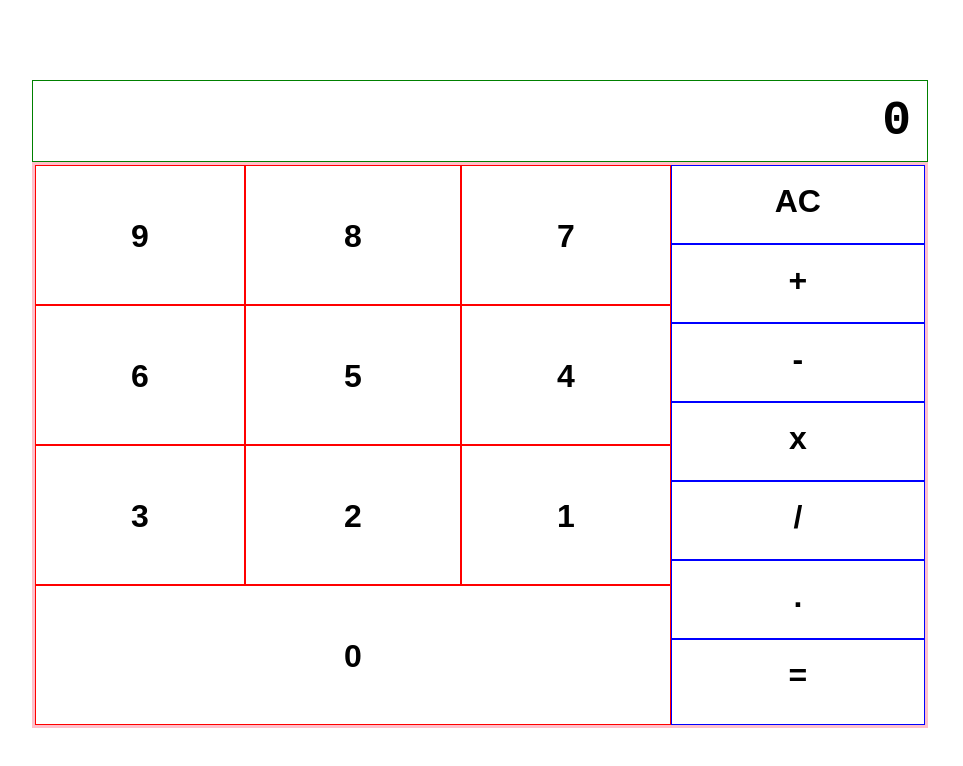
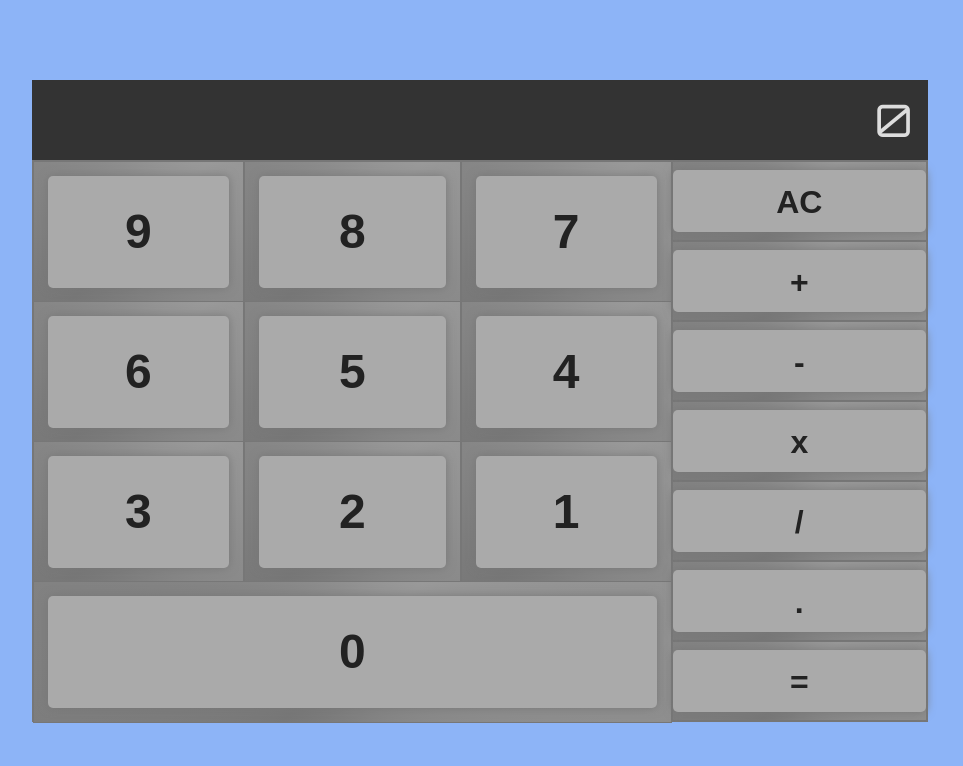
Before and after one commit to AyumiOsawa/freeCodeCamp, a React (Create React App) app in the folder front-end_library_project/calculator/: page / in a window 1280 px wide. Shown: the top 766 px of the page, without its empty margins (160-1123 px from the left). Built offline with nearby package versions, Linux system fonts and the light colour scheme.

Commit message:
style added

```diff
--- a/front-end_library_project/calculator/public/index.html
+++ b/front-end_library_project/calculator/public/index.html
@@ -24,6 +24,8 @@
       work correctly both with client-side routing and a non-root public URL.
       Learn how to configure a non-root public URL by running `npm run build`.
     -->
+    <link rel="preconnect" href="https://fonts.gstatic.com">
+    <link href="https://fonts.googleapis.com/css2?family=Orbitron&display=swap" rel="stylesheet">
     <title>React Redux App</title>
   </head>
   <body>
--- a/front-end_library_project/calculator/src/App.css
+++ b/front-end_library_project/calculator/src/App.css
@@ -2,6 +2,11 @@
   margin: 0;
   padding: 0;
 }
+
+body {
+  background-color: #8db4f7;
+}
+
 .App {
   width: 70%;
   min-height: 100vh;
@@ -9,19 +14,19 @@
 }
 
 .display {
-  font-size: 3rem;
-  font-family: monospace;
-  font-weight: bold;
+  color: #dddddd;
+  font-size: 2.8rem;
+  font-family: 'Orbitron', sans-serif;
   text-align: right;
   line-height: 10vh;
   height: 10vh;
   margin-top: 10vh;
   padding-right: 1rem;
-  border: 1px solid green;
+  background-color: #333333;
 }
 
 .key {
-  font-size: 2rem;
+  color: #222222;
   font-family: sans-serif;
   font-weight: bold;
   text-align: center;
@@ -30,7 +35,7 @@
 
 .key__container {
   height: 70vh;
-  border: 3px solid pink;
+  border: 1px solid #777777;
   display: flex;
   flex-flow: row;
 }
--- a/front-end_library_project/calculator/src/features/control/Control.css
+++ b/front-end_library_project/calculator/src/features/control/Control.css
@@ -4,13 +4,25 @@
   flex-direction: column;
 }
 
-.key__control {
-  font-size: 1.7rem;
-  border: 1px solid blue;
-  line-height: calc(70vh / 8);
+.key_wrapper__control {
+  height: calc(70vh / 7);
+  background: conic-gradient(
+     from 45deg, #999999, #777777, #999999);
+  border: 1px solid #777777;
+  display: flex;
+  align-items: center;
+  justify-content: center;
 }
 
 .key__control {
+  font-size: 2rem;
+  line-height: calc(70vh / 7 * 0.8);
+  height: 80%;
+  /* width: calc(100% - 70vh / 7 * 0.2); */
+  width: 20px;
+  background-color: #aaaaaa;
+  box-shadow: 0px 0px 10px #777777;
+  border-radius: 5px 5px;
   flex-grow: 1;
 }
 
--- a/front-end_library_project/calculator/src/features/control/Control.js
+++ b/front-end_library_project/calculator/src/features/control/Control.js
@@ -4,13 +4,27 @@ import './Control.css';
 export function Control() {
   return (
     <div className="column__side">
-      <div className="key key__control" id="clear">AC</div>
-      <div className="key key__control" id="add">+</div>
-      <div className="key key__control" id="subtract">-</div>
-      <div className="key key__control" id="multiply">x</div>
-      <div className="key key__control" id="divide">/</div>
-      <div className="key key__control" id="decimal">.</div>
-      <div className="key key__control key__equal" id="equal">=</div>
+      <div className="key key_wrapper__control">
+        <div className="key__control" id="clear">AC</div>
+      </div>
+      <div className="key key_wrapper__control">
+        <div className="key__control" id="add">+</div>
+      </div>
+      <div className="key key_wrapper__control">
+        <div className="key__control" id="subtract">-</div>
+      </div>
+      <div className="key key_wrapper__control">
+        <div className="key__control" id="multiply">x</div>
+      </div>
+      <div className="key key_wrapper__control">
+        <div className="key__control" id="divide">/</div>
+      </div>
+      <div className="key key_wrapper__control">
+        <div className="key__control" id="decimal">.</div>
+      </div>
+      <div className="key key_wrapper__control">
+        <div className="key__control key__equal" id="equal">=</div>
+      </div>
     </div>
   );
 }
--- a/front-end_library_project/calculator/src/features/number/Number.css
+++ b/front-end_library_project/calculator/src/features/number/Number.css
@@ -1,6 +1,22 @@
+.key_wrapper__number {
+  height: calc(70vh / 4);
+  background: conic-gradient(
+     from 45deg, #999999, #777777, #999999);
+  border: 1px solid #777777;
+  display: flex;
+  align-items: center;
+  justify-content: center;
+}
+
 .key__number {
-  border: 1px solid red;
-  line-height: calc(70vh / 4);
+  text-align: center;
+  font-size: 3rem;
+  line-height: calc(70vh / 4 * 0.8);
+  height: 80%;
+  width: calc(100% - 70vh / 4 * 0.2);
+  background-color: #aaaaaa;
+  box-shadow: 0px 0px 10px #777777;
+  border-radius: 5px 5px;
 }
 
 .colmn__numbers {
--- a/front-end_library_project/calculator/src/features/number/Number.js
+++ b/front-end_library_project/calculator/src/features/number/Number.js
@@ -4,16 +4,36 @@ import './Number.css';
 export function Number() {
   return (
     <div className="colmn__numbers">
-      <div className="key key__number" id="nine">9</div>
-      <div className="key key__number" id="eight">8</div>
-      <div className="key key__number" id="seven">7</div>
-      <div className="key key__number" id="six">6</div>
-      <div className="key key__number" id="five">5</div>
-      <div className="key key__number" id="four">4</div>
-      <div className="key key__number" id="three">3</div>
-      <div className="key key__number" id="two">2</div>
-      <div className="key key__number" id="one">1</div>
-      <div className="key key__number key__zero" id="zero">0</div>
+      <div className="key key_wrapper__number">
+        <div className="key__number" id="nine">9</div>
+      </div>
+      <div className="key key_wrapper__number">
+        <div className="key__number" id="eight">8</div>
+      </div>
+      <div className="key key_wrapper__number">
+        <div className="key__number" id="seven">7</div>
+      </div>
+      <div className="key key_wrapper__number">
+        <div className="key__number" id="six">6</div>
+      </div>
+      <div className="key key_wrapper__number">
+        <div className="key__number" id="five">5</div>
+      </div>
+      <div className="key key_wrapper__number">
+        <div className="key__number" id="four">4</div>
+      </div>
+      <div className="key key_wrapper__number">
+        <div className="key__number" id="three">3</div>
+      </div>
+      <div className="key key_wrapper__number">
+        <div className="key__number" id="two">2</div>
+      </div>
+      <div className="key key_wrapper__number">
+        <div className="key__number" id="one">1</div>
+      </div>
+      <div className="key key_wrapper__number key__zero">
+        <div className="key__number" id="zero">0</div>
+      </div>
     </div>
   );
 
```
Also changed, not shown: 2 other files (tests, documents, lock files or other folders).
